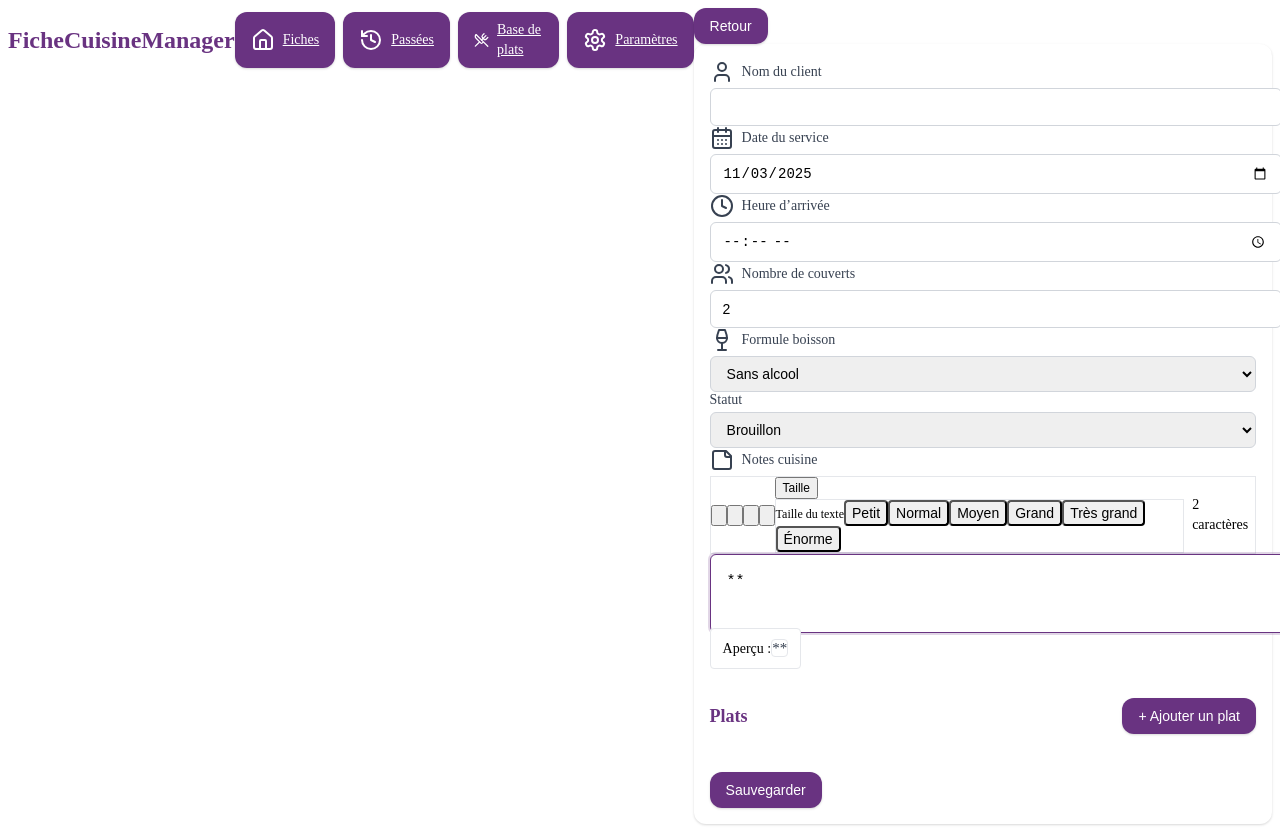
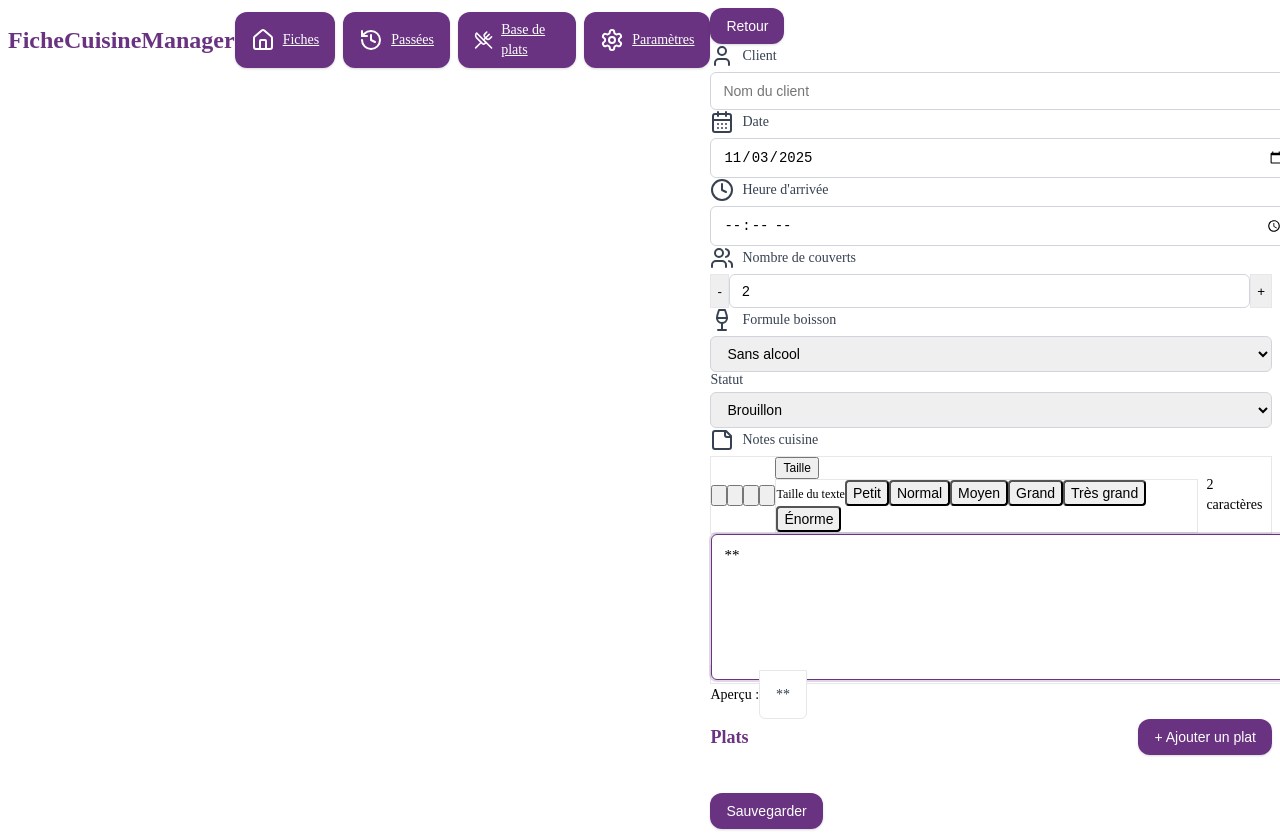
Before and after one commit to jeanjaen0221-bot/app-cuisine22, a React (Vite) app in the folder app/frontend/: page /reservation/new in a window 1280 px wide. Both pictures are taken after a click on the button 718 px from the left and 515 px from the top of the page. Built offline with nearby package versions, Linux system fonts and the light colour scheme.

Commit message:
corrections

```diff
--- a/app/frontend/src/components/ReservationForm.tsx
+++ b/app/frontend/src/components/ReservationForm.tsx
@@ -116,6 +116,7 @@ export default function ReservationForm({ initial, onSubmit }: Props) {
 
   // Fonction pour échapper les caractères HTML
   const escapeHtml = (unsafe: string) => {
+    if (!unsafe) return '';
     return unsafe
       .replace(/&/g, '&amp;')
       .replace(/</g, '&lt;')
@@ -128,33 +129,22 @@ export default function ReservationForm({ initial, onSubmit }: Props) {
   const formatPreview = (text: string) => {
     if (!text) return '';
 
-    // Fonction pour échapper le HTML tout en préservant les balises de formatage
-    const escapeHtmlButKeepTags = (unsafe: string) => {
-      // D'abord, protéger nos balises personnalisées
-      const protectedText = unsafe
-        .replace(/\[color=([^\]]+)\]/g, 'color=$1')
-        .replace(/\[\/color\]/g, '/color')
-        .replace(/\[size=([^\]]+)\]/g, 'size=$1')
-        .replace(/\[\/size\]/g, '/size');
+    // Protéger les balises personnalisées avant l'échappement HTML
+    const protectedText = text
+      .replace(/\[color=([^\]]+)\]/g, '\uE000color=$1\uE001')
+      .replace(/\[\/color\]/g, '\uE000/color\uE001')
+      .replace(/\[size=([^\]]+)\]/g, '\uE000size=$1\uE001')
+      .replace(/\[\/size\]/g, '\uE000/size\uE001');
 
-      // Puis échapper le HTML
-      const escaped = protectedText
-        .replace(/&/g, '&amp;')
-        .replace(/</g, '&lt;')
-        .replace(/>/g, '&gt;')
-        .replace(/"/g, '&quot;')
-        .replace(/'/g, '&#039;');
+    // Échapper le HTML
+    let html = escapeHtml(protectedText);
 
-      // Enfin, restaurer nos balises personnalisées
-      return escaped
+    // Restaurer les balises personnalisées après échappement
+    html = html
       .replace(/\uE000color=(.+?)\uE001/g, '[color=$1]')
       .replace(/\uE000\/color\uE001/g, '[/color]')
       .replace(/\uE000size=(.+?)\uE001/g, '[size=$1]')
       .replace(/\uE000\/size\uE001/g, '[/size]');
-    };
-
-    // Échapper le HTML tout en préservant nos balises
-    let html = escapeHtmlButKeepTags(text);
 
     // Fonction pour traiter les balises de manière récursive
     const processTags = (input: string): string => {
@@ -180,8 +170,10 @@ export default function ReservationForm({ initial, onSubmit }: Props) {
           // Balise d'ouverture de couleur
           result += `<span style="color: ${value}">`;
         } else if (tagName === 'size' && value) {
-          // Balise d'ouverture de taille
-          result += `<span class="${value}">`;
+          // Vérifier si la taille est valide
+          const validSizes = ['text-xs', 'text-sm', 'text-base', 'text-lg', 'text-xl', 'text-2xl'];
+          const safeSize = validSizes.includes(value) ? value : 'text-base';
+          result += `<span class="${safeSize}">`;
         }
 
         // Traiter récursivement le contenu
@@ -192,30 +184,6 @@ export default function ReservationForm({ initial, onSubmit }: Props) {
 
       // Ajouter le texte restant
       result += input.substring(lastIndex);
-
-      return result;
-    };
-
-    // Fonction pour traiter les tailles de police
-    const processSizeTags = (input: string): string => {
-      const sizeRegex = /\[size=([^\]]+)\](.*?)\[\/size\]/g;
-      let result = input;
-      let match;
-
-      while ((match = sizeRegex.exec(input)) !== null) {
-        const fullMatch = match[0];
-        const size = match[1];
-        const content = match[2];
-
-        // Vérifier si la taille est valide
-        const validSizes = ['text-xs', 'text-sm', 'text-base', 'text-lg', 'text-xl', 'text-2xl'];
-        const safeSize = validSizes.includes(size) ? size : 'text-base';
-
-        result = result.replace(fullMatch, `<span class="${safeSize}">${content}</span>`);
-
-        // Réinitialiser lastIndex pour éviter les boucles infinies
-        sizeRegex.lastIndex = 0;
-      }
 
       return result;
     };
@@ -265,11 +233,25 @@ export default function ReservationForm({ initial, onSubmit }: Props) {
   }, [])
 
   function updateItem(idx: number, patch: Partial<ReservationItem>) {
-    setItems(prev => prev.map((it, i) => i===idx ? { ...it, ...patch } : it))
+    setItems(prev => {
+      // Vérifier si la mise à jour est nécessaire
+      const item = prev[idx];
+      const hasChanges = Object.keys(patch).some(key =>
+        item[key as keyof ReservationItem] !== patch[key as keyof ReservationItem]
+      );
+
+      if (!hasChanges) return prev;
+
+      return prev.map((it, i) => i === idx ? { ...it, ...patch } : it);
+    });
   }
 
   function addItem() {
-    setItems(prev => [...prev, { type: 'plat', name: '', quantity: 1 }])
+    setItems(prev => [...prev, {
+      type: 'plat',
+      name: '',
+      quantity: 1
+    }]);
   }
 
   function validate(): boolean {
@@ -297,58 +279,138 @@ export default function ReservationForm({ initial, onSubmit }: Props) {
   }
 
   async function submit() {
-    if (submitting) return
-    if (!validate()) return
-    setSubmitting(true)
+    if (submitting) return;
+    if (!validate()) return;
+    setSubmitting(true);
     try {
-      const d = service_date || new Date().toISOString().slice(0,10)
-      let t = arrival_time && arrival_time.length >= 4 ? arrival_time : '00:00'
-      if (/^\d{2}:\d{2}$/.test(t)) t = `${t}:00`
-      const name = (client_name || '').trim() || 'Client'
+      const d = service_date || new Date().toISOString().slice(0, 10);
+      let t = arrival_time && arrival_time.length >= 4 ? arrival_time : '00:00';
+      if (/^\d{2}:\d{2}$/.test(t)) t = `${t}:00`;
+      const name = (client_name || '').trim() || 'Client';
       const validItems = (items || [])
-        .filter(it => (it.name || '').trim() && (it.quantity || 0) > 0)
-        .map(it => ({ type: it.type, name: it.name, quantity: it.quantity }))
-      await onSubmit({ client_name: name, service_date: d, arrival_time: t, pax: Number(pax) || 1, drink_formula, notes, status, items: validItems })
+        .filter((it) => (it.name || '').trim() && (it.quantity || 0) > 0)
+        .map((it) => ({
+          type: it.type,
+          name: it.name,
+          quantity: it.quantity,
+        }));
+      await onSubmit({
+        client_name: name,
+        service_date: d,
+        arrival_time: t,
+        pax: Number(pax) || 1,
+        drink_formula,
+        notes,
+        status,
+        items: validItems,
+      });
     } finally {
-      setSubmitting(false)
+      setSubmitting(false);
     }
   }
 
   return (
-    <div className="card">
-      {itemsError && (
-        <div className="mb-3 p-3 rounded-md bg-red-50 border border-red-200 text-red-700 text-sm">{itemsError}</div>
-      )}
+    <div className="space-y-6">
       <div className="grid grid-cols-1 md:grid-cols-2 gap-4">
         <div>
-          <label className="label flex items-center gap-2"><User className="h-4 w-4"/> Nom du client</label>
-          <input className={`input ${errs.client ? 'border-red-300' : ''}`} value={client_name} onChange={e=>{ setClient(e.target.value); if (errs.client) setErrs({...errs, client: undefined}) }} />
-          {errs.client && <div className="text-xs text-red-600 mt-1">{errs.client}</div>}
+          <label className="label flex items-center gap-2">
+            <User className="h-4 w-4" /> Client
+          </label>
+          <input
+            className="input"
+            value={client_name}
+            onChange={(e) => setClient(e.target.value)}
+            placeholder="Nom du client"
+          />
+          {errs.client && (
+            <div className="text-red-500 text-xs mt-1">{errs.client}</div>
+          )}
         </div>
         <div>
-          <label className="label flex items-center gap-2"><CalendarDays className="h-4 w-4"/> Date du service</label>
-          <input type="date" className={`input ${errs.date ? 'border-red-300' : ''}`} value={service_date} onChange={e=>{ setDate(e.target.value); if (errs.date) setErrs({...errs, date: undefined}) }} />
-          {errs.date && <div className="text-xs text-red-600 mt-1">{errs.date}</div>}
+          <label className="label flex items-center gap-2">
+            <CalendarDays className="h-4 w-4" /> Date
+          </label>
+          <input
+            type="date"
+            className="input"
+            value={service_date}
+            onChange={(e) => setDate(e.target.value)}
+          />
+          {errs.date && (
+            <div className="text-red-500 text-xs mt-1">{errs.date}</div>
+          )}
         </div>
         <div>
-          <label className="label flex items-center gap-2"><Clock className="h-4 w-4"/> Heure d’arrivée</label>
-          <input type="time" className={`input ${errs.time ? 'border-red-300' : ''}`} value={arrival_time} onChange={e=>{ setTime(e.target.value); if (errs.time) setErrs({...errs, time: undefined}) }} />
-          {errs.time && <div className="text-xs text-red-600 mt-1">{errs.time}</div>}
+          <label className="label flex items-center gap-2">
+            <Clock className="h-4 w-4" /> Heure d'arrivée
+          </label>
+          <input
+            type="time"
+            className="input"
+            value={arrival_time}
+            onChange={(e) => setTime(e.target.value)}
+            placeholder="HH:MM"
+          />
+          {errs.time && (
+            <div className="text-red-500 text-xs mt-1">{errs.time}</div>
+          )}
         </div>
         <div>
-          <label className="label flex items-center gap-2"><Users className="h-4 w-4"/> Nombre de couverts</label>
-          <input type="number" min={1} className={`input ${errs.pax ? 'border-red-300' : ''}`} value={pax} onChange={e=>{ setPax(Number(e.target.value)); if (errs.pax) setErrs({...errs, pax: undefined}) }} />
-          {errs.pax && <div className="text-xs text-red-600 mt-1">{errs.pax}</div>}
+          <label className="label flex items-center gap-2">
+            <Users className="h-4 w-4" /> Nombre de couverts
+          </label>
+          <div className="flex">
+            <button
+              type="button"
+              className="px-3 bg-gray-100 text-gray-600 rounded-l border border-r-0"
+              onClick={() => setPax((p) => Math.max(1, (p || 1) - 1))}
+            >
+              -
+            </button>
+            <input
+              type="number"
+              min="1"
+              className="input rounded-none border-l-0 border-r-0 w-16 text-center"
+              value={pax}
+              onChange={(e) => setPax(Number(e.target.value))}
+            />
+            <button
+              type="button"
+              className="px-3 bg-gray-100 text-gray-600 rounded-r border border-l-0"
+              onClick={() => setPax((p) => (p || 1) + 1)}
+            >
+              +
+            </button>
+          </div>
+          {errs.pax && (
+            <div className="text-red-500 text-xs mt-1">{errs.pax}</div>
+          )}
         </div>
         <div>
-          <label className="label flex items-center gap-2"><Wine className="h-4 w-4"/> Formule boisson</label>
-          <select className="input" value={drink_formula} onChange={e=>setDrink(e.target.value)}>
-            {DRINKS.map(d => <option key={d} value={d}>{d}</option>)}
+          <label className="label flex items-center gap-2">
+            <Wine className="h-4 w-4" /> Formule boisson
+          </label>
+          <select
+            className="input"
+            value={drink_formula}
+            onChange={(e) => setDrink(e.target.value)}
+          >
+            {DRINKS.map((d) => (
+              <option key={d} value={d}>
+                {d}
+              </option>
+            ))}
           </select>
         </div>
         <div>
           <label className="label">Statut</label>
-          <select className="input" value={status} onChange={e=>setStatus(e.target.value as Reservation['status'])}>
+          <select
+            className="input"
+            value={status}
+            onChange={(e) =>
+              setStatus(e.target.value as Reservation['status'])
+            }
+          >
             <option value="draft">Brouillon</option>
             <option value="confirmed">Confirmée</option>
             <option value="printed">Imprimée</option>
@@ -474,32 +536,27 @@ export default function ReservationForm({ initial, onSubmit }: Props) {
 
             {/* Zone de texte */}
             <div className="relative">
+              <div className="rich-text-editor-container border rounded-md overflow-hidden">
                 <textarea
                   name="notes"
-                className="input min-h-[120px] w-full font-sans text-gray-800 border-t-0 rounded-t-none focus:ring-2 focus:ring-blue-500 focus:border-transparent transition-colors"
+                  className="rich-text-editor w-full p-4 font-sans text-gray-800 focus:outline-none"
                   value={notes}
                   onChange={e => setNotes(e.target.value)}
                   placeholder="Saisissez vos notes ici..."
-                style={{
-                  whiteSpace: 'pre-wrap',
-                  lineHeight: '1.5',
-                  padding: '1rem',
-                  fontSize: '0.9375rem'
-                }}
+                  rows={6}
                 />
+              </div>
 
               {/* Aperçu du formatage en temps réel */}
               {notes && (
-                <div className="mt-2 p-3 text-sm bg-white rounded border border-gray-200">
-                  <p className="font-medium text-gray-700 mb-1">Aperçu :</p>
+                <div className="mt-4">
+                  <p className="text-sm font-medium text-gray-700 mb-2">Aperçu :</p>
                   <div
-                    className="rich-text-preview min-h-[60px] p-2 bg-white border rounded"
+                    className="rich-text-preview p-4 bg-white border border-gray-200 rounded-md"
                     style={{
-                      whiteSpace: 'pre-wrap',
-                      lineHeight: '1.5',
-                      fontSize: '0.9375rem',
-                      overflowY: 'auto',
-                      maxHeight: '200px'
+                      minHeight: '80px',
+                      maxHeight: '200px',
+                      overflowY: 'auto'
                     }}
                     dangerouslySetInnerHTML={{
                       __html: formatPreview(notes)
@@ -510,9 +567,7 @@ export default function ReservationForm({ initial, onSubmit }: Props) {
             </div>
           </div>
         </div>
-      </div>
 
-      <div className="mt-6">
         <div className="flex items-center justify-between">
           <h3 className="text-lg font-semibold text-primary">Plats</h3>
           <button className="btn" onClick={addItem}>+ Ajouter un plat</button>
@@ -539,7 +594,7 @@ export default function ReservationForm({ initial, onSubmit }: Props) {
         <button className="btn disabled:opacity-60" disabled={submitting} onClick={submit}>{submitting ? 'Sauvegarde…' : 'Sauvegarder'}</button>
       </div>
     </div>
-  )
+  );
 }
 
 function ItemRow({ item, onChange, open, onFocus, onClose }: { item: ReservationItem, onChange: (p: Partial<ReservationItem>)=>void, open: boolean, onFocus: ()=>void, onClose: ()=>void }) {
--- a/app/frontend/src/styles.css
+++ b/app/frontend/src/styles.css
@@ -67,8 +67,128 @@
   display: block;
 }
 
+/* Éditeur de texte riche */
+.rich-text-editor {
+  width: 100%;
+  min-height: 120px;
+  padding: 0.75rem;
+  border: 1px solid var(--gray-300);
+  border-radius: 0.375rem;
+  font-family: inherit;
+  font-size: 0.9375rem;
+  line-height: 1.5;
+  resize: vertical;
+}
+
+.rich-text-editor:focus {
+  outline: none;
+  border-color: var(--primary);
+  box-shadow: 0 0 0 2px rgba(105, 51, 129, 0.2);
+}
+
+/* Barre d'outils de l'éditeur */
+.rich-text-toolbar {
+  display: flex;
+  gap: 0.25rem;
+  padding: 0.5rem;
+  background-color: var(--gray-100);
+  border: 1px solid var(--gray-200);
+  border-radius: 0.375rem 0.375rem 0 0;
+  border-bottom: none;
+}
+
+.rich-text-toolbar button {
+  background: none;
+  border: 1px solid transparent;
+  border-radius: 0.25rem;
+  padding: 0.375rem;
+  cursor: pointer;
+  color: var(--gray-700);
+  display: flex;
+  align-items: center;
+  justify-content: center;
+  width: 2rem;
+  height: 2rem;
+}
+
+.rich-text-toolbar button:hover {
+  background-color: var(--gray-200);
+}
+
+.rich-text-toolbar button.active {
+  background-color: var(--gray-200);
+  border-color: var(--gray-300);
+}
+
+/* Aperçu du texte formaté */
+.rich-text-preview {
+  padding: 1rem;
+  border: 1px solid var(--gray-200);
+  border-radius: 0 0 0.375rem 0.375rem;
+  background-color: white;
+  min-height: 60px;
+  max-height: 200px;
+  overflow-y: auto;
+  white-space: pre-wrap;
+  word-break: break-word;
+  line-height: 1.6;
+}
+
+/* Styles de base pour le texte formaté */
+.rich-text-preview strong {
+  font-weight: 600;
+}
+
+.rich-text-preview em {
+  font-style: italic;
+}
+
+.rich-text-preview ul,
+.rich-text-preview ol {
+  padding-left: 1.5rem;
+  margin: 0.5rem 0;
+}
+
+.rich-text-preview ul {
+  list-style-type: disc;
+}
+
+.rich-text-preview ol {
+  list-style-type: decimal;
+}
+
+/* Tailles de texte */
+.text-xs {
+  font-size: 0.75rem;
+  line-height: 1rem;
+}
+
+.text-sm {
+  font-size: 0.875rem;
+  line-height: 1.25rem;
+}
+
+.text-base {
+  font-size: 1rem;
+  line-height: 1.5rem;
+}
+
+.text-lg {
+  font-size: 1.125rem;
+  line-height: 1.75rem;
+}
+
+.text-xl {
+  font-size: 1.25rem;
+  line-height: 1.75rem;
+}
+
+.text-2xl {
+  font-size: 1.5rem;
+  line-height: 2rem;
+}
+
 /* Styles pour les balises de formatage dans toute l'application */
-/* Ces styles s'appliqueront partout où les balises [color] et [size] sont utilisées */
 [style*="color:"],
 [class*="text-"] {
   display: inline;
@@ -78,37 +198,6 @@
 /* Style pour les balises de couleur */
 [style*="color:"] {
   color: inherit !important; /* La couleur sera écrasée par le style inline */
-}
-
-/* Styles pour les tailles de texte */
-.text-xs {
-  font-size: 0.75rem !important;
-  line-height: 1rem !important;
-}
-
-.text-sm {
-  font-size: 0.875rem !important;
-  line-height: 1.25rem !important;
-}
-
-.text-base {
-  font-size: 1rem !important;
-  line-height: 1.5rem !important;
-}
-
-.text-lg {
-  font-size: 1.125rem !important;
-  line-height: 1.75rem !important;
-}
-
-.text-xl {
-  font-size: 1.25rem !important;
-  line-height: 1.75rem !important;
-}
-
-.text-2xl {
-  font-size: 1.5rem !important;
-  line-height: 2rem !important;
 }
 
 /* Style pour l'aperçu du texte formaté */
```
Lines whose indentation alone changed are shown as unchanged.
